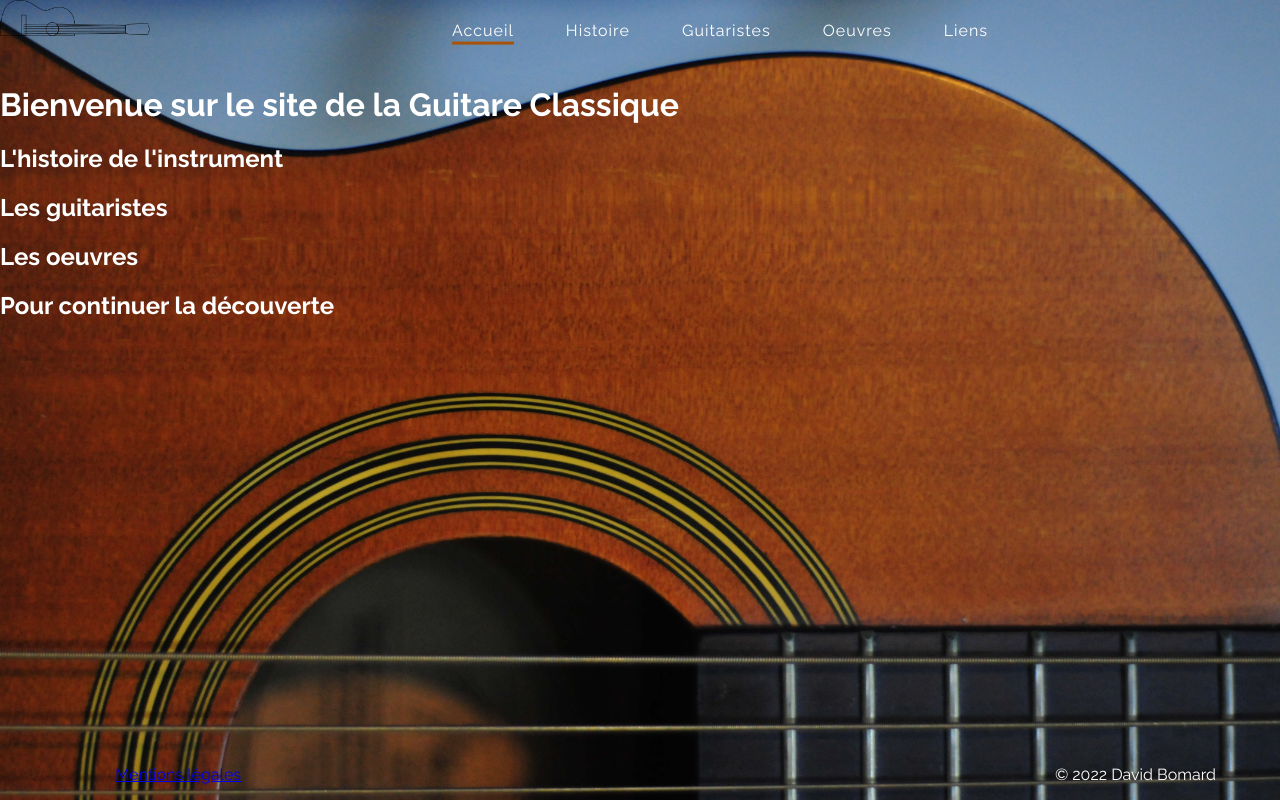
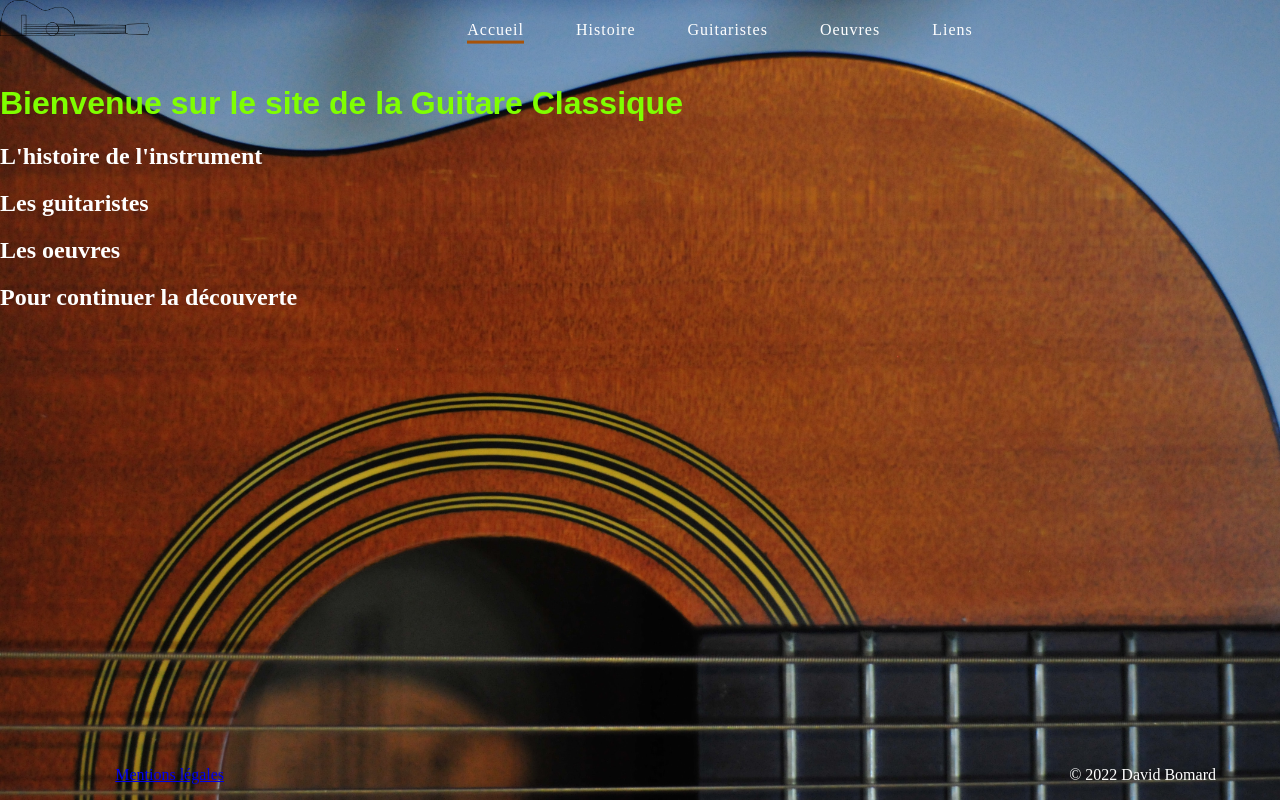
Before and after one commit to dbomard/guitare-classique, a plain HTML site: page index.html in a window 1280 px wide. Drawn offline with Linux system fonts and the light colour scheme.

Commit message:
custom colors

```diff
--- a/css/style.css
+++ b/css/style.css
@@ -1,9 +1,11 @@
 /** style.css DBO20220816 **/
+:root{
+    --couleur1 : #c45d18;
+}
 /* Corps de page */
-
+@import url('https://fonts.googleapis.com/css2?family=Raleway:ital,wght@0,300;0,400;0,402;0,700;1,300;1,400;1,700&display=swap');
 
 body {
-    font-family: 'Raleway', sans-serif;
     height: 100vh;
     display: grid;
     grid-template-rows: auto 1fr auto;
@@ -12,6 +14,10 @@ body {
     background-size: cover;
     background-repeat: no-repeat;
     color: white;
+}
+h1{
+    font-family: 'Raleway', sans-serif;
+    color: chartreuse;
 }
 
 /* Header */
--- a/index.html
+++ b/index.html
@@ -8,9 +8,6 @@
     <link rel="stylesheet" href="css/style.css">
     <link rel="preconnect" href="https://fonts.googleapis.com">
     <link rel="preconnect" href="https://fonts.gstatic.com" crossorigin>
-    <link
-        href="https://fonts.googleapis.com/css2?family=Raleway:ital,wght@0,300;0,400;0,402;0,700;1,300;1,400;1,700&display=swap"
-        rel="stylesheet">
 </head>
 
 <body>
```
Also changed, not shown: mentions-legales.html (+0 -2 lines).
